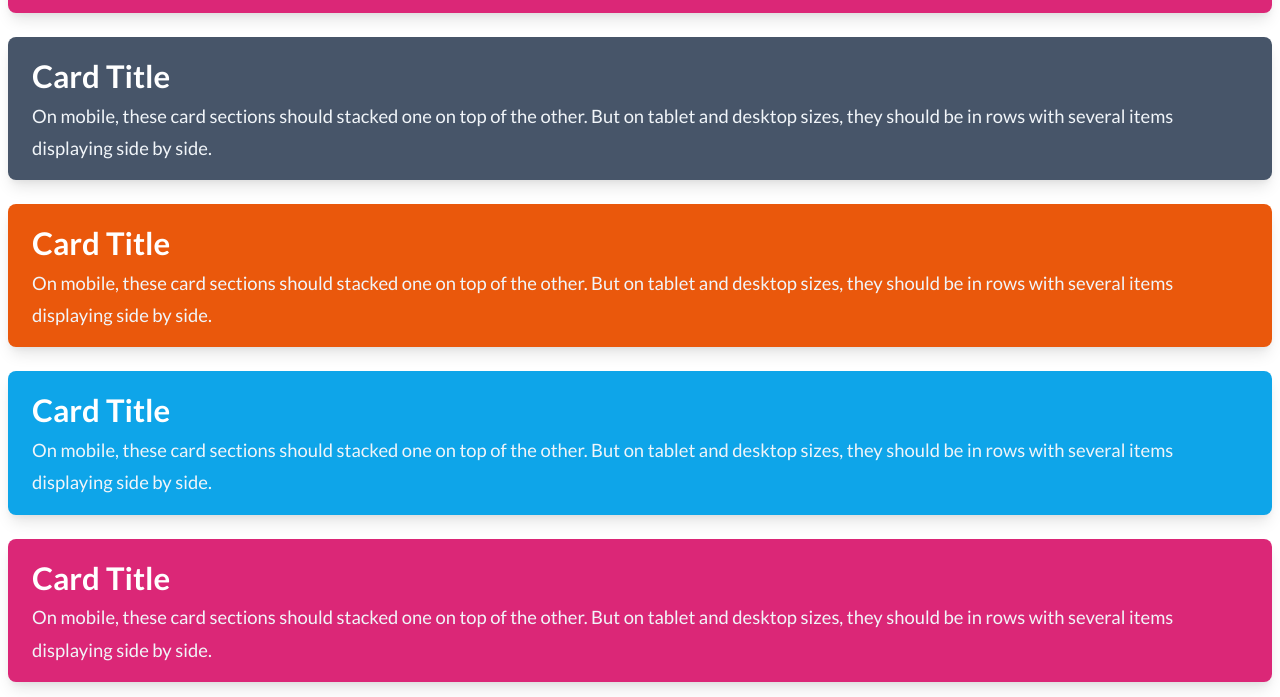
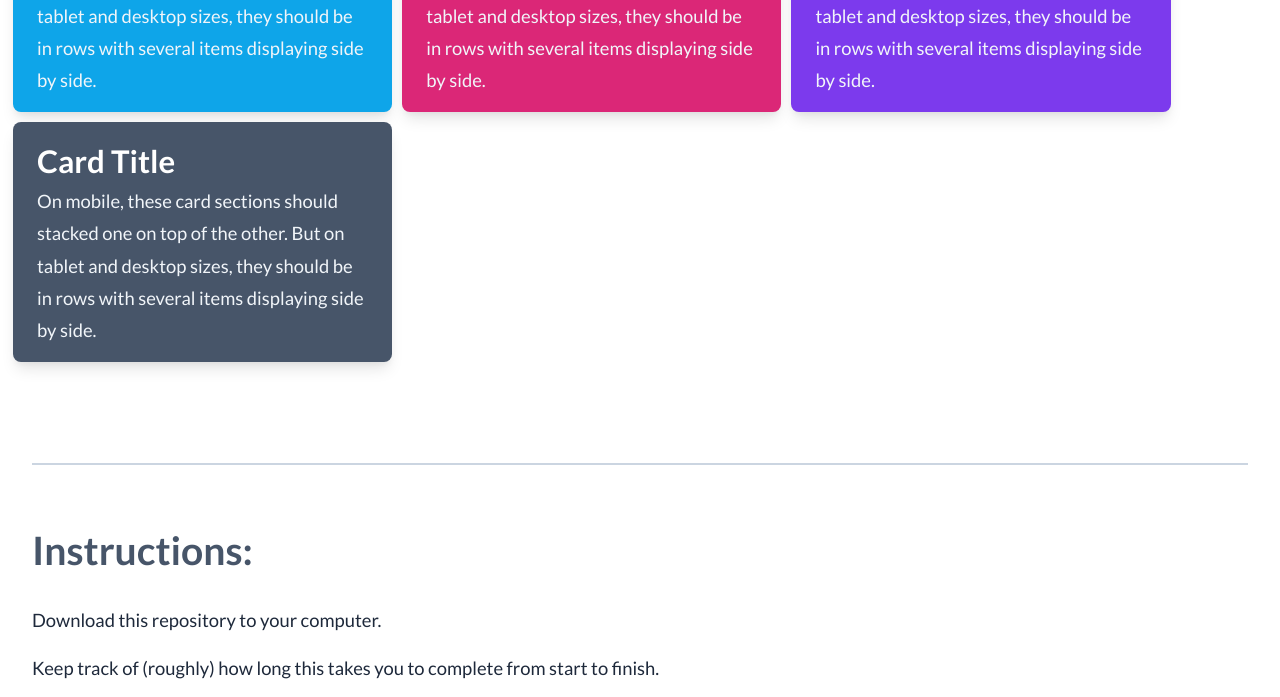
Before and after one commit to SherryCamp/unit-2-activity, a plain HTML site: page index.html in a window 1280 px wide. Shown: the part 739-1436 px from the top of the page. Drawn offline with Linux system fonts and the light colour scheme.

Commit message:
try-1
30min

```diff
--- a/css/styles.css
+++ b/css/styles.css
@@ -1,15 +1,32 @@
 /* Default & Mobile View */
+.body {
+    max-width: 1280px;
+}
+
+	.wrapper {
+        display: flex;
+        flex-wrap: wrap;
+        align-content: flex-start;
+    }
+
+    .card {
+     margin:  5px;
+    }
 
 
 /* Tablet View */
 
 @media (min-width: 768px) {
-
+.card {
+      width: 45%;
+    }
 }
 
 
 /* Desktop View */
 
 @media (min-width: 1024px) {
-
+	.card {
+      width: 30%;
+    }
 }
--- a/index.html
+++ b/index.html
@@ -21,7 +21,7 @@
 		<h1>WDDEP Unit 2 Assessment</h1>
 	</head>
 
-	<main>
+	<main class="wrapper">
 
 		<section class="card">
 			<h3>Card Title</h3>
```
